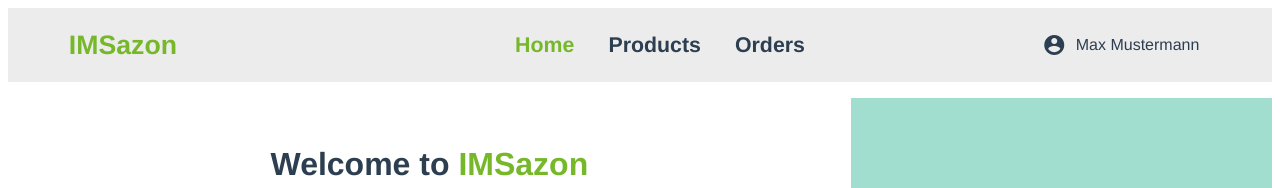
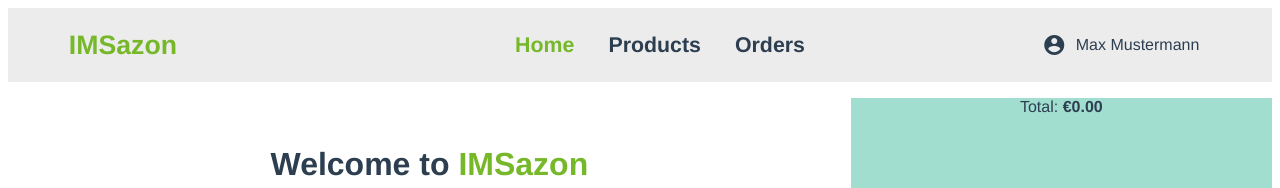
Before and after one commit to MICSTI/imsazon-frontend, a Vue app: page /#/home in a window 1280 px wide. Shown: the top 188 px of the page. Built offline with nearby package versions, Linux system fonts and the light colour scheme.

Commit message:
Add total price beneath cart items

```diff
--- a/src/components/Cart.vue
+++ b/src/components/Cart.vue
@@ -5,6 +5,10 @@
         {{product}}
       </li>
     </ul>
+
+    <div class="total-container">
+      Total: <b>{{total | currency}}</b>
+    </div>
   </div>
 </template>
 
@@ -13,7 +17,8 @@
 
     export default {
       computed: mapGetters({
-        cart: 'cartProducts'
+        cart: 'cartProducts',
+        total: 'cartTotalPrice'
       }),
       methods: mapActions([
         'removeFromCart'
```
